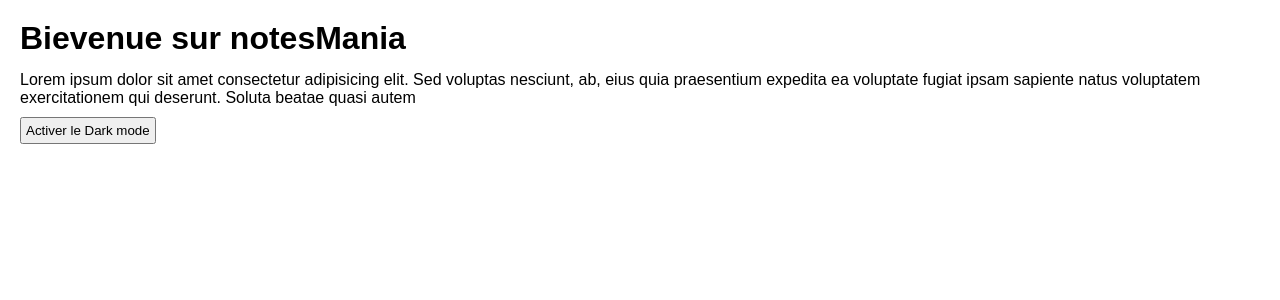
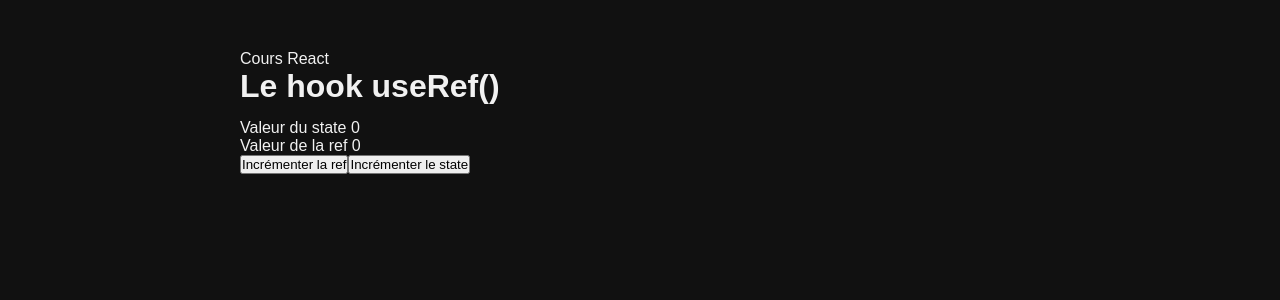
Before and after one commit to Reisorel/React_path, a React (Vite) app in the folder 3.Les-bases-de-React/: page / in a window 1280 px wide. Shown: the top 300 px of the page. Built offline with nearby package versions, Linux system fonts and the light colour scheme.

Commit message:
utiliser useRef pour séléctionner un élément

```diff
--- a/3.Les-bases-de-React/src/App.jsx
+++ b/3.Les-bases-de-React/src/App.jsx
@@ -1,9 +1,9 @@
-import Container from "./lessons/12.Toggle-une-classe-ou-du-CSS/Container"
+import Container from "./lessons/13.useRef/Container"
 
 function App() {
   return (
     <div className="main-content">
-      {/* <p>Cours React</p> */}
+      <p>Cours React</p>
       <Container />
     </div>
   )
--- a/3.Les-bases-de-React/src/lessons/13.useRef/Container.jsx
+++ b/3.Les-bases-de-React/src/lessons/13.useRef/Container.jsx
@@ -1,8 +1,23 @@
+import {useRef, useState} from "react"
+
 export default function Container() {
 
+  const [state, setState] = useState(0)
+  const countRef = useRef(0)
+  console.log(countRef);
+
+  function handleCountRef(){
+    countRef.current++
+    console.log(countRef.current);
+  }
+  console.log("Mise à jour");
   return (
     <div>
-      <h1>Comprendre les refs</h1>
+      <h1>Le hook useRef()</h1>
+      <p>Valeur du state {state} </p>
+      <p>Valeur de la ref {countRef.current}</p>
+    <button onClick={handleCountRef}>Incrémenter la ref</button>
+    <button onClick={() => setState(state+1)}>Incrémenter le state</button>
     </div>
   )
 }
--- a/3.Les-bases-de-React/src/main.jsx
+++ b/3.Les-bases-de-React/src/main.jsx
@@ -1,7 +1,7 @@
 import React from 'react'
 import ReactDOM from 'react-dom/client'
 import App from './App.jsx'
-// import './index.css'
+import './index.css'
 
 ReactDOM.createRoot(document.getElementById('root')).render(
     <App />,
```
